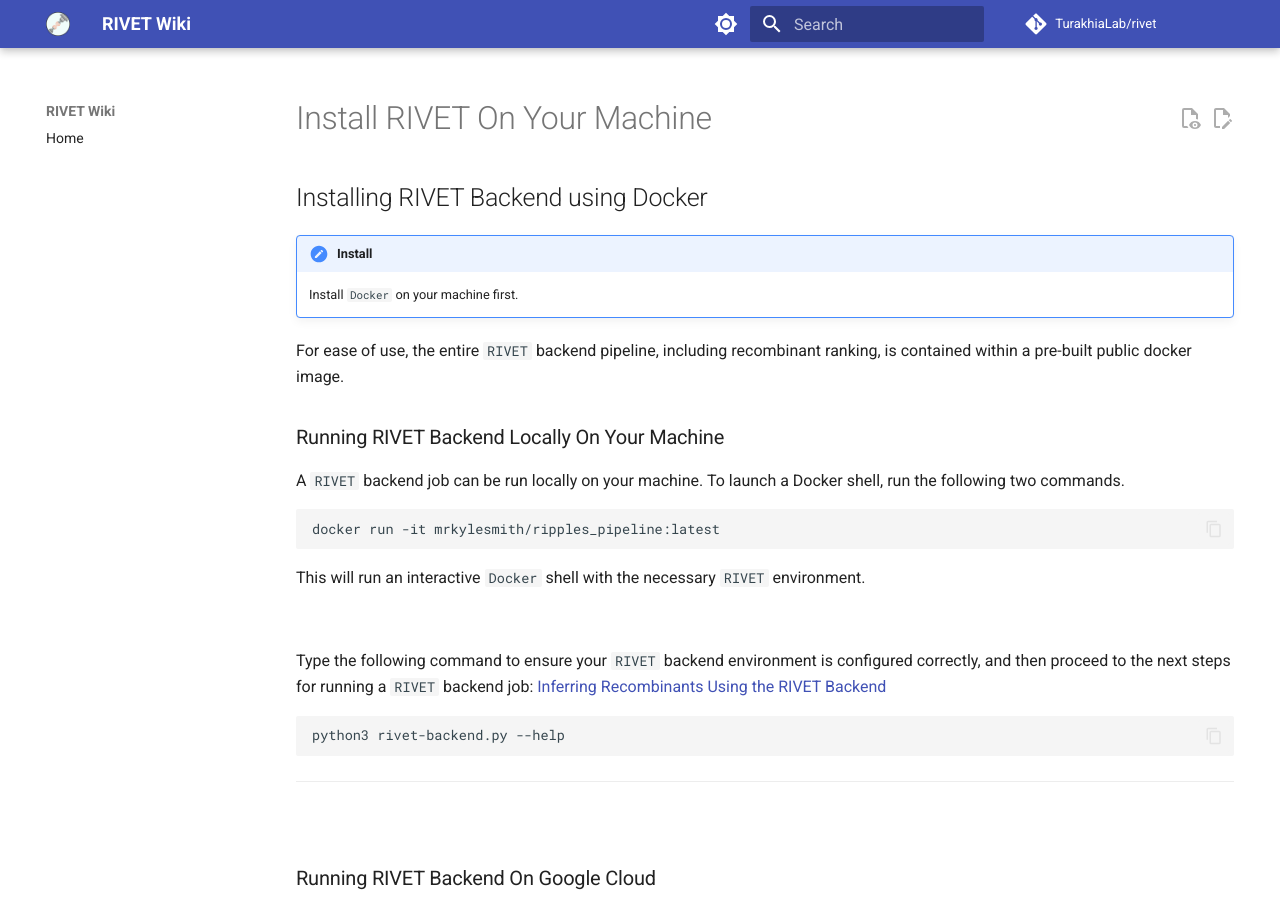
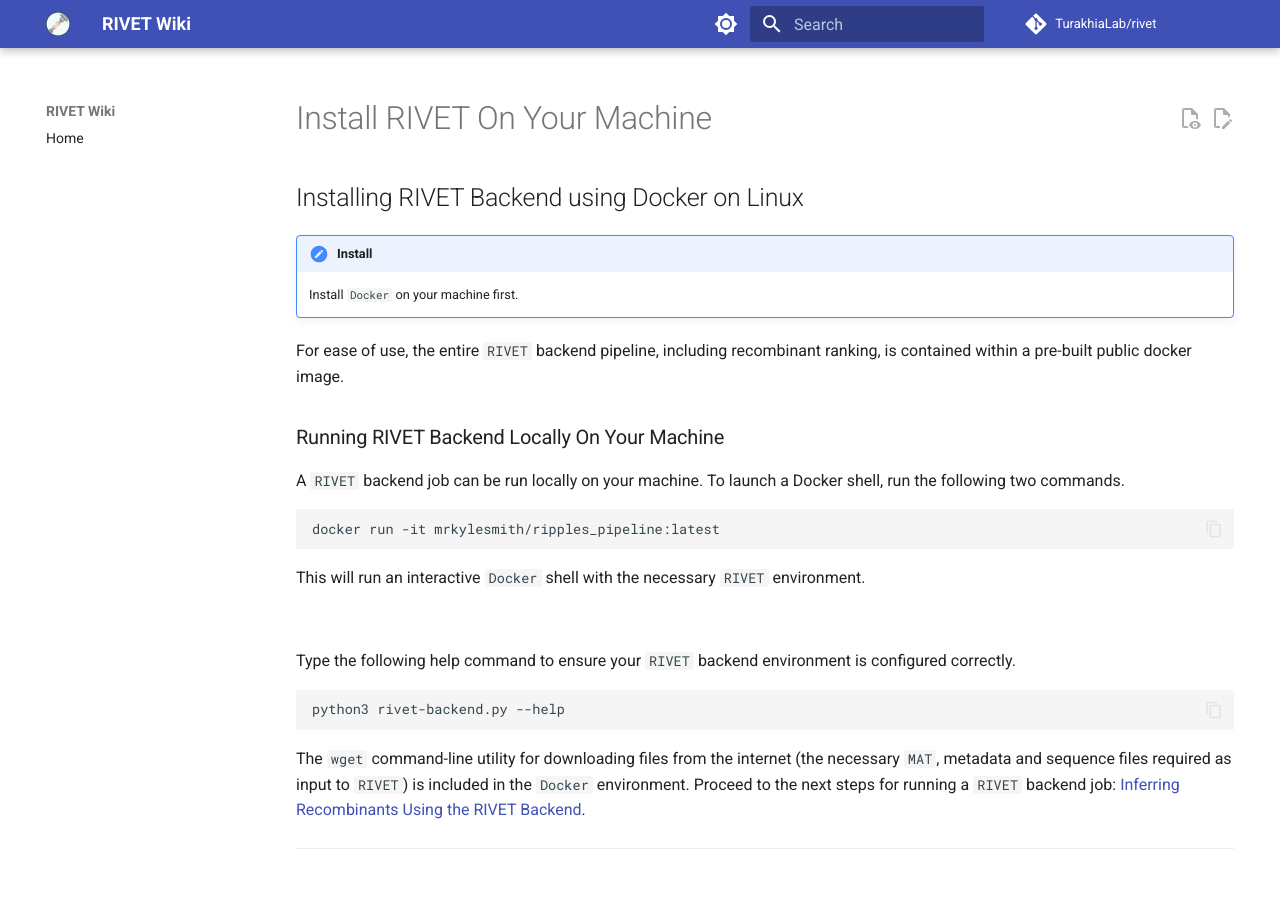
Before and after one commit to TurakhiaLab/rivet, an MkDocs documentation site: the page built from docs/installation/installation.md, in a window 1280 px wide and 900 px high. Built offline with MkDocs 1.6.1 and Material for MkDocs 9.7.7, drawn with Linux system fonts in a browser that asks for light colours; comment, search, counter and statistics services are not loaded.

Commit message:
updated rivet install docs, and bump ci actions/cache version

````diff
--- a/docs/installation/installation.md
+++ b/docs/installation/installation.md
@@ -1,6 +1,6 @@
 # Install RIVET On Your Machine
 
-## Installing RIVET Backend using Docker
+## Installing RIVET Backend using Docker on Linux
 !!! Install
     Install `Docker` on your machine first.
 
@@ -16,11 +16,13 @@
 
 <br>
 
-Type the following command to ensure your `RIVET` backend environment is configured correctly, and then proceed to the next steps for running a `RIVET` backend job: [Inferring Recombinants Using the RIVET Backend](installation/upload.md)
+Type the following help command to ensure your `RIVET` backend environment is configured correctly.
 
 ```
 python3 rivet-backend.py --help
 ```
+
+The `wget` command-line utility for downloading files from the internet (the necessary `MAT`, metadata and sequence files required as input to `RIVET`) is included in the `Docker` environment. Proceed to the next steps for running a `RIVET` backend job: [Inferring Recombinants Using the RIVET Backend](installation/upload.md).
 
 <hr>
 <br>
````
Also changed, not shown: docs/installation/upload.md (line endings or trailing spaces), 1 other file.
